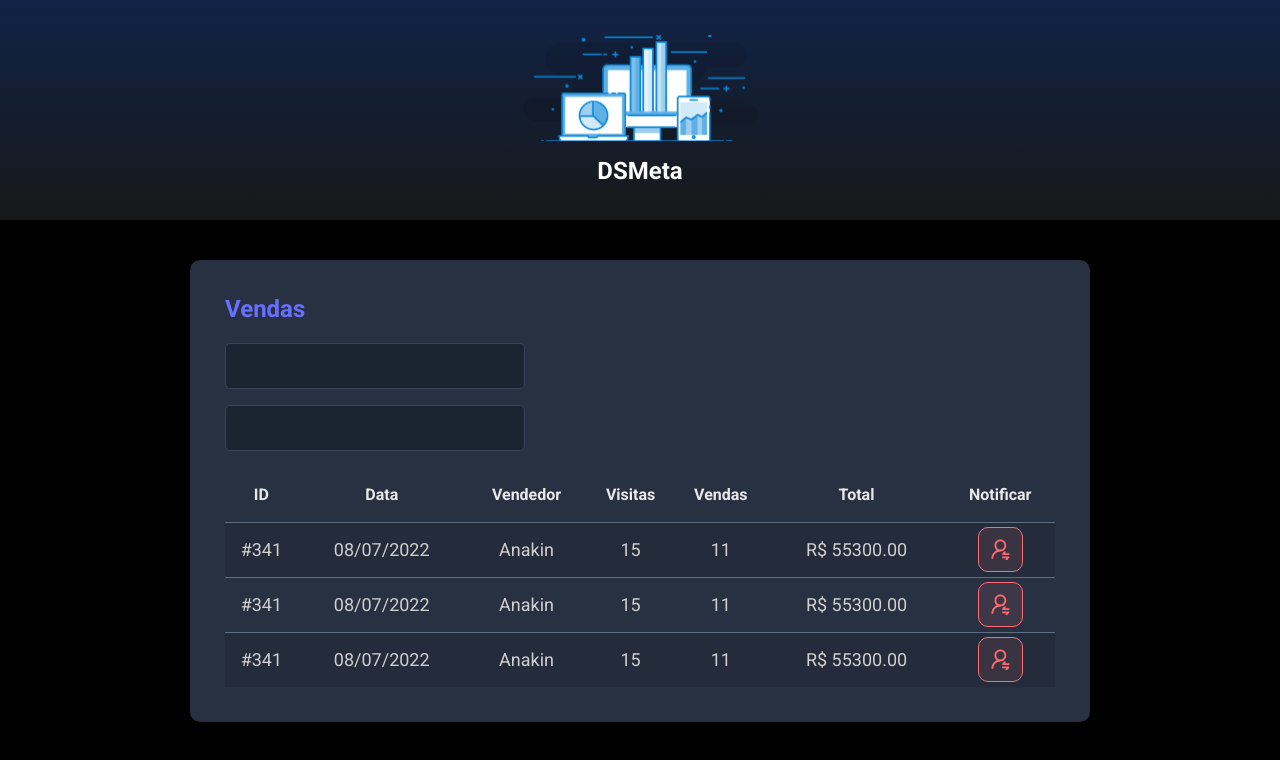
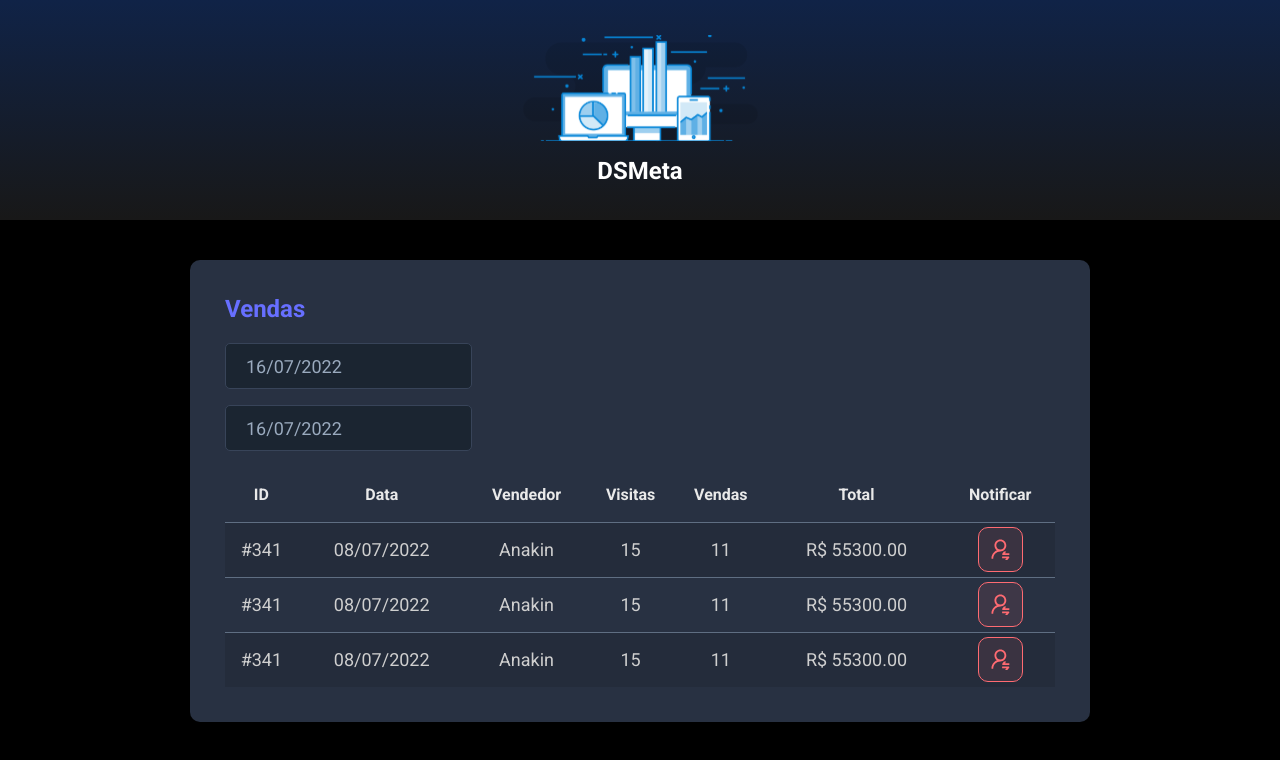
Before and after one commit to JohnnyCarvalho/dsmeta, a React (Vite) app in the folder dsmeta/frontend/: page / in a window 1280 px wide. Shown: the top 760 px of the page. Built offline with nearby package versions, Linux system fonts and the light colour scheme.

Commit message:
Commit date picker

```diff
--- a/dsmeta/frontend/package.json
+++ b/dsmeta/frontend/package.json
@@ -9,7 +9,9 @@
     "preview": "vite preview"
   },
   "dependencies": {
+    "@types/react-datepicker": "4.4.2",
     "react": "^18.2.0",
+    "react-datepicker": "4.8.0",
     "react-dom": "^18.2.0"
   },
   "devDependencies": {
--- a/dsmeta/frontend/src/components/SalesCard/index.tsx
+++ b/dsmeta/frontend/src/components/SalesCard/index.tsx
@@ -1,16 +1,28 @@
 import { NotificationButton } from '../NotificationButton';
 import './styles.css';
+import DatePicker from "react-datepicker";
+import "react-datepicker/dist/react-datepicker.css";
 
-export function SalesCard () {
+export function SalesCard() {
   return (
     <div className="dsmeta-card">
       <h2 className="dsmeta-sales-title">Vendas</h2>
       <div>
         <div className="dsmeta-form-control-container">
-                <input className="dsmeta-form-control" type="text"/>
+          <DatePicker
+            selected={new Date()}
+            onChange={(date: Date) => { }}
+            className="dsmeta-form-control"
+            dateFormat="dd/MM/yyyy"
+          />
         </div>
         <div className="dsmeta-form-control-container">
-                <input className="dsmeta-form-control" type="text"/>
+          <DatePicker
+            selected={new Date()}
+            onChange={(date: Date) => { }}
+            className="dsmeta-form-control"
+            dateFormat="dd/MM/yyyy"
+          />
         </div>
       </div>
 
--- a/dsmeta/frontend/src/components/SalesCard/styles.css
+++ b/dsmeta/frontend/src/components/SalesCard/styles.css
@@ -45,7 +45,7 @@
     font-weight: 400;
     color: #cfcfcf;
     text-align: center;
-    cursor: pointer;
+
   }
 
   .dsmeta-sales-table tbody tr {
```
Also changed, not shown: 1 other file (tests, documents, lock files or other folders). Lines whose indentation alone changed are shown as unchanged.
